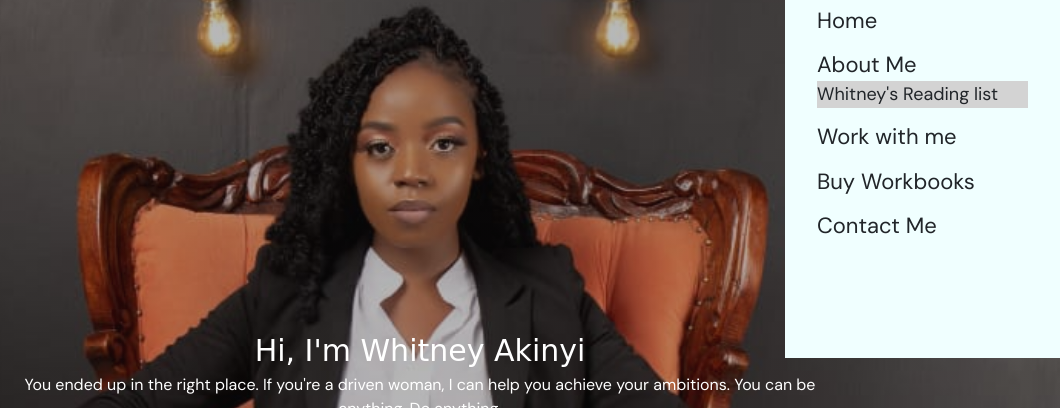
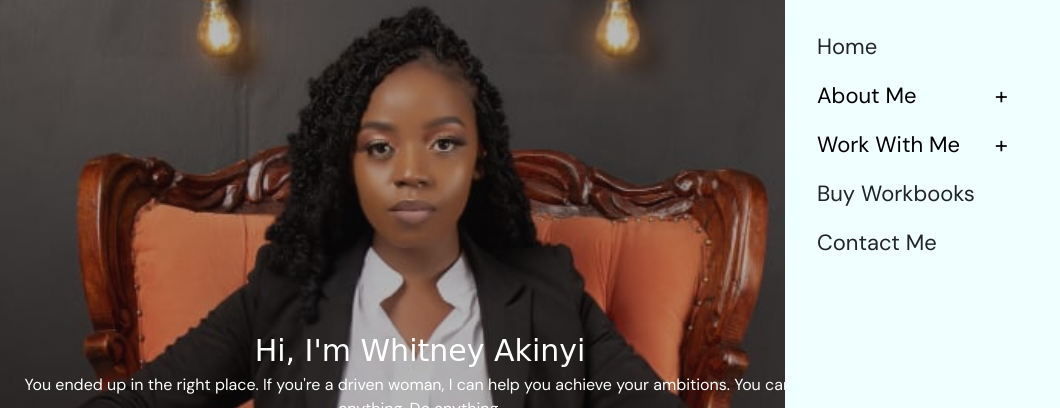
Before and after one commit to Hassanzaid-bit/TheBoss-Domain, a plain HTML site: page index.html in a window 1280 px wide. Both pictures are taken after a click on the icon 1103 px from the left and 60 px from the top of the page. Shown: the part 92-500 px from the top of the page, 220-1280 px from the left. Drawn offline with nearby package versions, Linux system fonts and the light colour scheme; a web font is replaced by a local one.

Commit message:
Sidebar working

```diff
--- a/index.html
+++ b/index.html
@@ -11,12 +11,12 @@
 </head>
 <body>
     <div class="hero">
-        <nav>
+        <nav id="navbar">
             <div class="logo">
                 <img src="./Whitneylogo-removebg-preview.png" alt="">
             </div>
             <div class="hamburger-container">
-                <i class="bi bi-list" onclick="showSidebar()"></i>
+                <i class="bi bi-list" id="hamburger" ></i>
                 <span class="cart">Cart(0)</span>
             </div>
         </nav>
@@ -25,22 +25,39 @@
         <div id="sidebar">
             <div class="sidebar-header">
                 <img src="./Whitneylogo-removebg-preview.png" alt="">
-                <i class="bi bi-x" onclick="showSidebar()"></i>
+                <i class="bi bi-x" id="close-sidebar" ></i>
             </div>
-            <div class="sidebar-content">
-                <ul class="navlinks">
-                    <li>Home</li>
-                    <li>About Me
-                        <ul class="sub-list">
-                            <li>Whitney's Reading list</li>
+            <div class="sidebar-contentbox-wrapper">
+                <div class="sidebar-contentbox">
+                    <div>Home</div>
+                </div>
+                <div class="sidebar-contentbox">
+                    <div class="sidebar-label">About Me</div>
+                    <div class="sidebar-content">
+                        <p>Whitney's Reading list</p>
+                    </div>
+                </div>
+                <div class="sidebar-contentbox">
+                    <div class="sidebar-label">Work With Me</div>
+                    <div class="sidebar-content">
+                        <ul>
+                            <li>Join the High On Ambition Book Club</li>
+                            <li>One on One Coaching</li>
+                            <li>"La Belle Vie" Group Coaching</li>
+                            <li>Book Me For Speaking</li>
                         </ul>
-                    </li>
-                    <li>Work with me</li>
-                    <li>Buy Workbooks</li>
-                    <li>Contact Me</li>
-                </ul>
+                    </div>
+                </div>
+                <div class="sidebar-contentbox">
+                    <div>Buy Workbooks</div>
+                </div>
+                <div class="sidebar-contentbox">
+                    <div>Contact Me</div>
+                </div>
             </div>
         </div>
+
+
 
         <div class="hero-content">
             <p class="intro">
@@ -213,7 +230,7 @@
                 <img src="./Whitneylogo-removebg-preview.png" alt="">
             </div>
             <ul class="footer-nav">
-                <li class="footer-dropdown" id="footer-dropdown-id" onclick="myfunction()" >Footer menu </li>
+                <li class="footer-dropdown" id="footer-dropdown-id" >Footer menu </li>
                 <ul class="footer-dropdown-content" id="footer-dropdown-content">
                     <li>About Me</li>
                     <li>Contact Me</li>
@@ -245,6 +262,7 @@
         </div>
     </footer>
 
+    <script src="https://ajax.googleapis.com/ajax/libs/jquery/3.5.1/jquery.min.js"></script>
     <script src="main.js"></script>
 </body>
 </html>
--- a/main.js
+++ b/main.js
@@ -1,19 +1,29 @@
-
-const sidebar = document.getElementById("sidebar");
-const link = document.getElementById("footer-dropdown-id")
-
-const dropdownContent = document.getElementById("footer-dropdown-content")
-
 // const height = document.getElementsByTagName("nav").height();
 
 // console.log(height)
 
+$(document).ready(() =>
+{
+    /* sidebar */
+    $("#hamburger").click(() =>
+    {
+        $("#sidebar").toggleClass("active");
+    })
+    $("#close-sidebar").click(() =>
+    {
+        $("#sidebar").toggleClass("active");
+    })
 
-function showSidebar(){
-    sidebar.classList.toggle("active")
-}
+    function sidebarToggle(){
+        $(this).toggleClass("active")
+    }
+    $(".sidebar-contentbox").click(sidebarToggle)
 
-function myfunction(){
-    link.classList.toggle("expanded")
-    dropdownContent.classList.toggle("dropdown-active")
-}
+    $("#footer-dropdown-id").click(()=>
+    {
+        $("#footer-dropdown-id").toggleClass("expanded");
+        $("#footer-dropdown-content").toggleClass("dropdown-active")
+    })
+
+
+})
--- a/style.css
+++ b/style.css
@@ -28,7 +28,6 @@ button{
     background-position: center;
     background-size: cover;
     height: 430px;
-    position: relative;
     overflow: hidden;
 }
 nav {
@@ -74,12 +73,10 @@ nav {
 }
 
 #sidebar{
-    height: 450px;
-    /* padding: 0 2rem; */
-
+    height: 100vh;
     width: 0;
     background-color: azure;
-    position: absolute;
+    position: fixed;
     top: 0;
     right: 0;
     z-index: 33;
@@ -102,19 +99,55 @@ nav {
 .sidebar-header .bi-x{
     font-size: 26px;
 }
-.sidebar-content {
+.sidebar-contentbox-wrapper {
     font-size: 22px;
     font-weight: 400;
+    position: relative;
+    top: 2rem;
 }
-.sidebar-content .navlinks{
-    height: 250px;
-    display: flex;
-    flex-direction: column;
-    justify-content: space-around;
+.sidebar-content {
+    font-size: 16px;
+
 }
 .sub-list{
     background-color: lightgray;
     font-size: large;
+}
+.sidebar-contentbox{
+    position: relative;
+    margin-bottom: 1rem;
+}
+.sidebar-contentbox .sidebar-label{
+    position: relative;
+    color: black;
+    cursor: pointer;
+    overflow: hidden;
+}
+.sidebar-contentbox .sidebar-label::before{
+    content: "+";
+    position: absolute;
+    top: 50%;
+    right: 20px;
+    transform: translateY(-50%);
+    transition: 0.5s;
+    font-size: 1.5rem;
+}
+.sidebar-contentbox.active .sidebar-label::before{
+    content: "-";
+}
+
+.sidebar-contentbox .sidebar-content{
+    position: relative;
+    height: 0;
+    overflow: hidden;
+    transition: 0.5s;
+    overflow-y: auto;
+}
+.sidebar-contentbox.active .sidebar-content{
+    height: auto;
+    padding-left: 1rem;
+    transition: 0.5s;
+
 }
 
 main{
```
